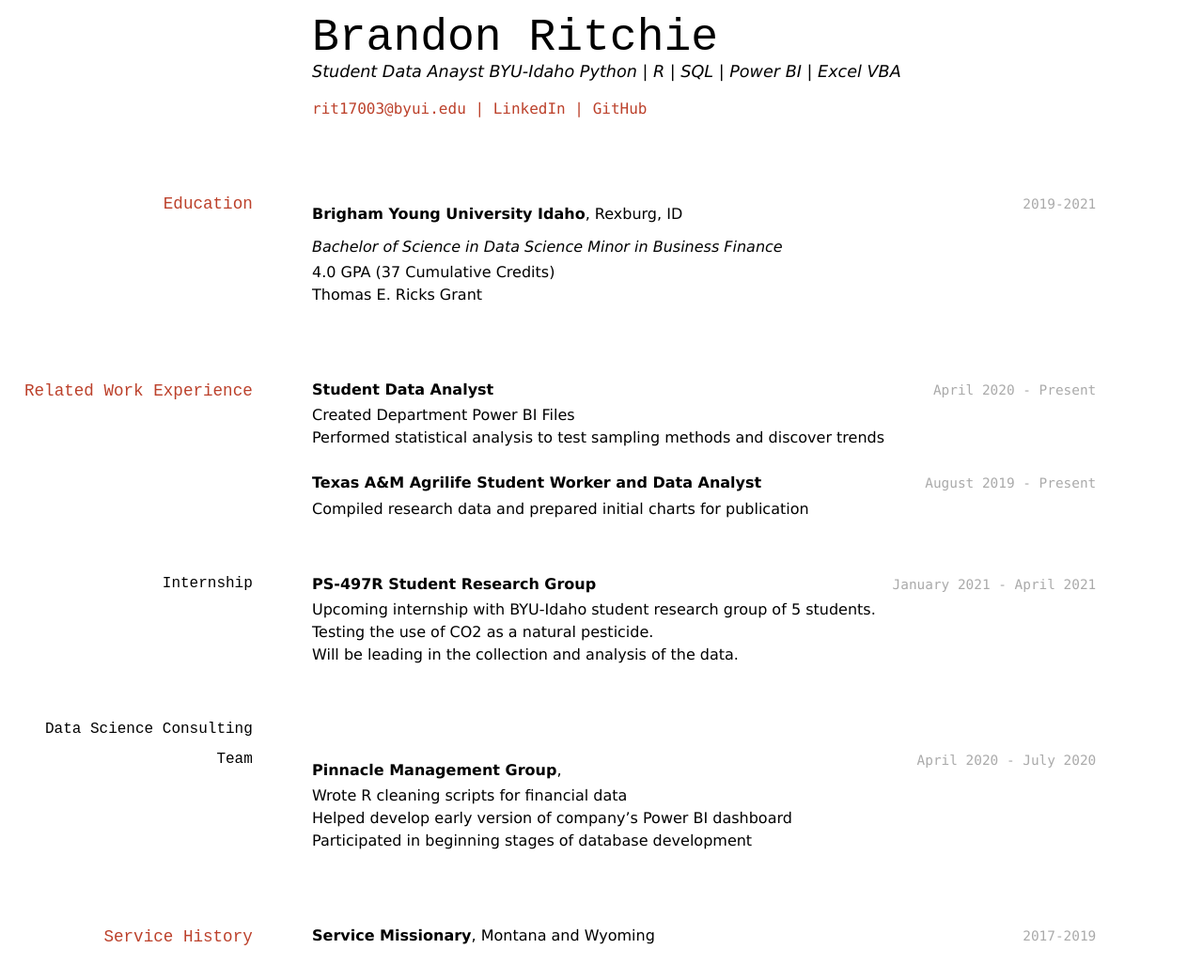
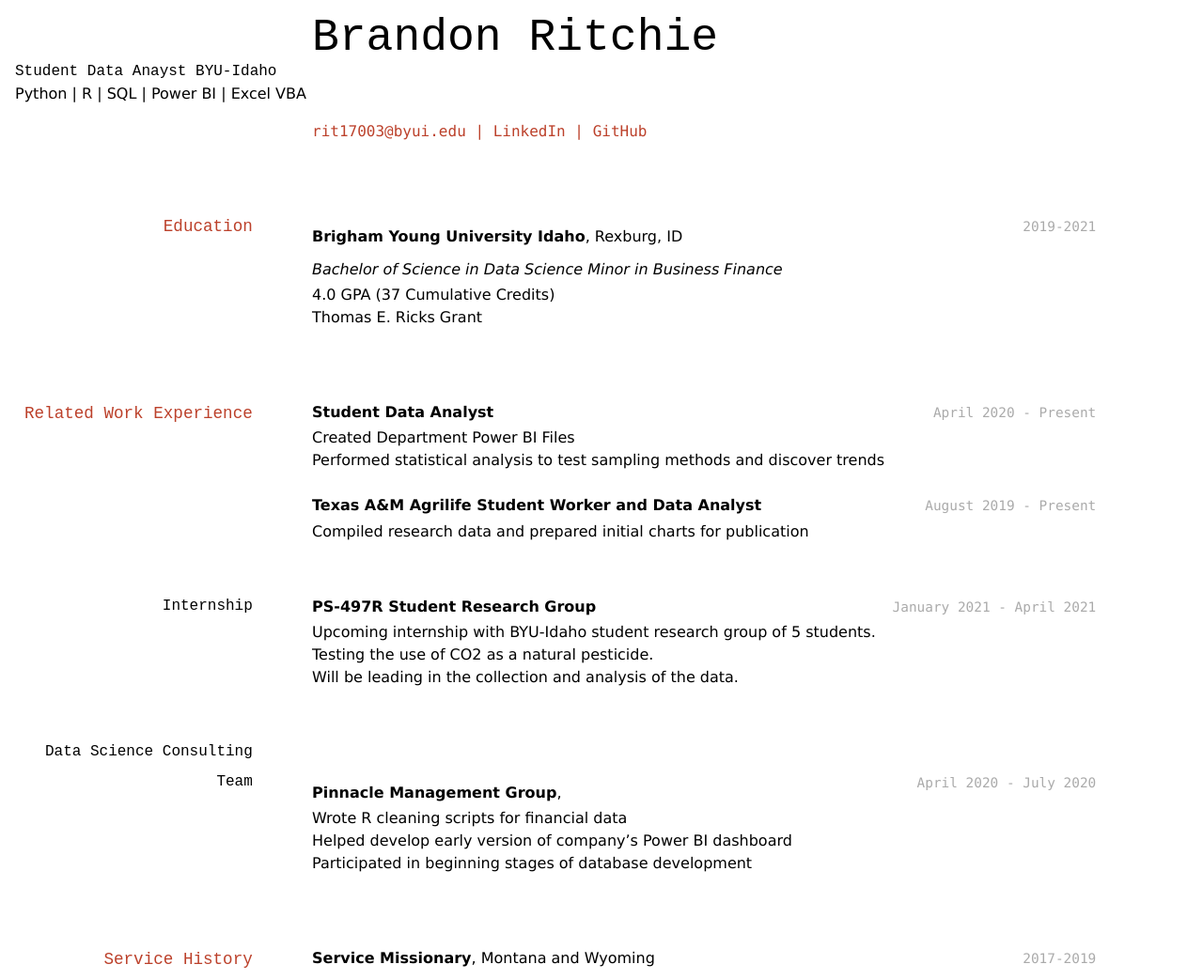
Before and after one commit to byuids-resumes/BrandonRitchie_Resume, a Jekyll site: the page built from docs/index.md, in a window 1280 px wide. Shown: the whole page at 94% size. Built offline with Jekyll 4.4.1, drawn with Linux system fonts in a browser that asks for light colours; before the commit the page ends 1019 px from its top, so only the background shows below that.

Commit message:
update headers

```diff
--- a/docs/index.md
+++ b/docs/index.md
@@ -3,8 +3,8 @@ layout: cv
 title: Brandon Ritchie's Resume
 ---
 # Brandon Ritchie
-Student Data Anayst BYU-Idaho
-Python | R | SQL | Power BI | Excel VBA
+#### Student Data Anayst BYU-Idaho
+##### Python | R | SQL | Power BI | Excel VBA
 
 <div id="webaddress">
 <a href="rit17003@byui.edu">rit17003@byui.edu</a>
```
